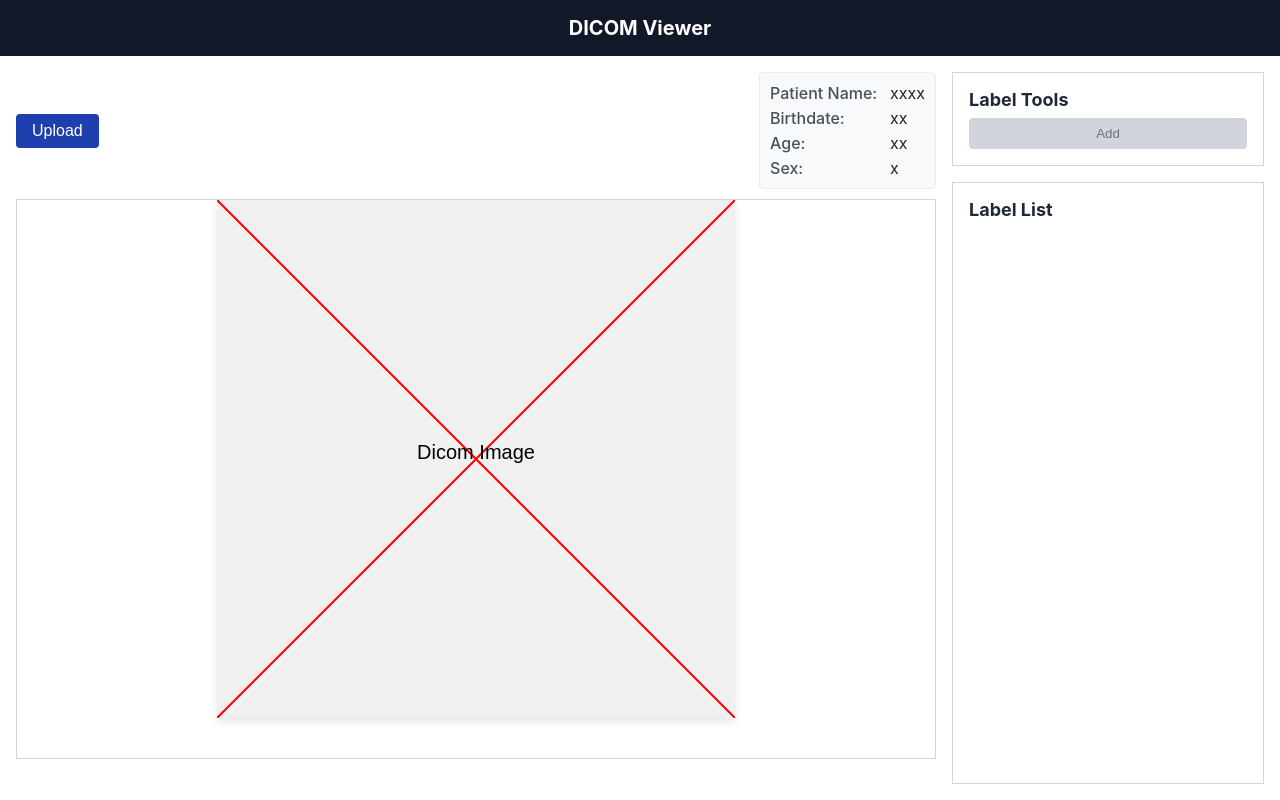
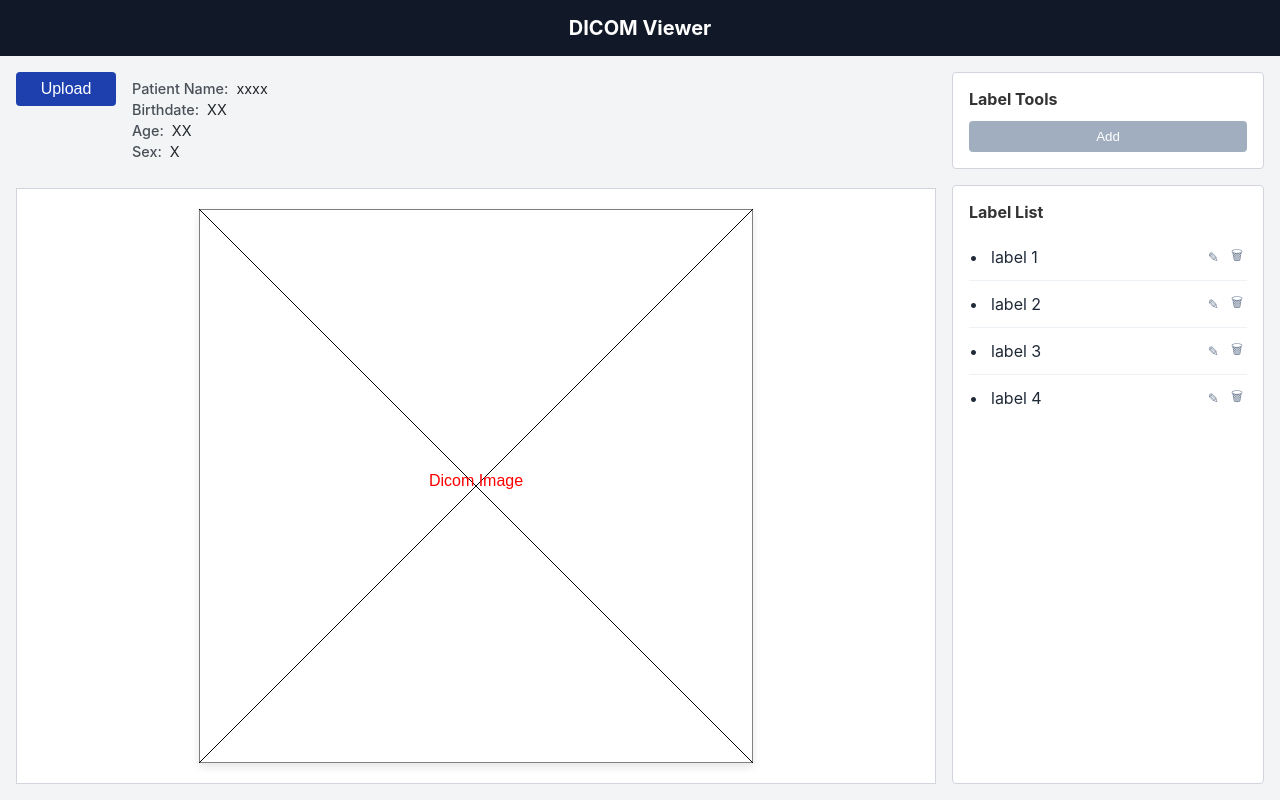
Before and after one commit to D1204416/DICOMViewer, a React (Vite) app: page / in a window 1280 px wide. Built offline with nearby package versions, Linux system fonts and the light colour scheme.

Commit message:
新版layout

```diff
--- a/src/DicomViewer.jsx
+++ b/src/DicomViewer.jsx
@@ -1,4 +1,4 @@
-// src/DicomViewer.jsx (完整更新版)
+// src/DicomViewer.jsx (最終版)
 import React, { useState } from 'react';
 import Header from './components/Header';
 import DicomUploader from './components/DicomUploader';
@@ -16,9 +16,9 @@ const DicomViewer = () => {
   const [dicomData, setDicomData] = useState(null);
   const [patientInfo, setPatientInfo] = useState({
     patientName: 'xxxx',
-    birthdate: 'xx',
-    age: 'xx',
-    sex: 'x'
+    birthdate: 'XX',
+    age: 'XX',
+    sex: 'X'
   });
   const [labels, setLabels] = useState([]);
   const [isDrawing, setIsDrawing] = useState(false);
@@ -143,7 +143,7 @@ const DicomViewer = () => {
             labels={labels}
             currentPolygon={currentPolygon}
             editingLabelIndex={editingLabelIndex}
-            isDrawing={isDrawing} // 傳遞繪製狀態來控制鼠標光標
+            isDrawing={isDrawing}
             onClick={handleCanvasClick}
             onImageUpdate={handleImageUpdate}
           />
--- a/src/components/Header.jsx
+++ b/src/components/Header.jsx
@@ -4,7 +4,7 @@ import React from 'react';
 const Header = ({ title }) => {
   return (
     <div className="header">
-      <h1>{title}</h1>
+      <h1 style={{ margin: 0, fontSize: '20px' }}>{title}</h1>
     </div>
   );
 };
--- a/src/components/LabelList.jsx
+++ b/src/components/LabelList.jsx
@@ -2,42 +2,85 @@
 import React from 'react';
 
 const LabelList = ({
-  labels = [],
-  editingLabelIndex = -1,
-  isDrawing = false,
+  labels,
+  editingLabelIndex,
+  isDrawing,
   onEditLabel,
   onDeleteLabel
 }) => {
   return (
-    <div className="labels-panel">
-      <h2>Label List</h2>
-      <ul className="label-list">
-        {labels.map((label, index) => (
-          <li key={label.id} className="label-item">
-            <span className="label-name">• label {index + 1}</span>
-            <div className="button-group">
+    <div className="label-list">
+      <h3 style={{ margin: '0 0 12px 0', fontSize: '16px', color: '#333' }}>Label List</h3>
+      {labels.length === 0 ? (
+        // 當沒有標籤時，顯示模擬標籤，類似於圖片一的樣式
+        !isDrawing && editingLabelIndex === -1 && (
+          <div>
+            <div className="label-item">
+              <span style={{ marginRight: '5px' }}>•</span>
+              <span className="label-text">label 1</span>
+              <div className="label-actions">
+                <button className="edit-button">✎</button>
+                <button className="delete-button">🗑</button>
+              </div>
+            </div>
+            <div className="label-item">
+              <span style={{ marginRight: '5px' }}>•</span>
+              <span className="label-text">label 2</span>
+              <div className="label-actions">
+                <button className="edit-button">✎</button>
+                <button className="delete-button">🗑</button>
+              </div>
+            </div>
+            <div className="label-item">
+              <span style={{ marginRight: '5px' }}>•</span>
+              <span className="label-text">label 3</span>
+              <div className="label-actions">
+                <button className="edit-button">✎</button>
+                <button className="delete-button">🗑</button>
+              </div>
+            </div>
+            <div className="label-item">
+              <span style={{ marginRight: '5px' }}>•</span>
+              <span className="label-text">label 4</span>
+              <div className="label-actions">
+                <button className="edit-button">✎</button>
+                <button className="delete-button">🗑</button>
+              </div>
+            </div>
+          </div>
+        )
+      ) : (
+        // 如果有標籤，則顯示實際標籤
+        labels.map((label, index) => (
+          <div
+            key={label.id}
+            className={`label-item ${editingLabelIndex === index ? 'editing' : ''}`}
+          >
+            <span style={{ marginRight: '5px' }}>•</span>
+            <span className="label-text">
+              label {index + 1}
+            </span>
+            {editingLabelIndex !== index && !isDrawing && (
+              <div className="label-actions">
                 <button
+                  className="edit-button"
                   onClick={() => onEditLabel(index)}
-                disabled={isDrawing || editingLabelIndex !== -1}
-                className="edit-button"
+                  title="編輯標記"
                 >
-                <svg className="icon" xmlns="http://www.w3.org/2000/svg" viewBox="0 0 20 20" fill="currentColor">
-                  <path d="M13.586 3.586a2 2 0 112.828 2.828l-.793.793-2.828-2.828.793-.793zM11.379 5.793L3 14.172V17h2.828l8.38-8.379-2.83-2.828z" />
-                </svg>
+                  ✎
                 </button>
                 <button
+                  className="delete-button"
                   onClick={() => onDeleteLabel(index)}
-                disabled={isDrawing || editingLabelIndex !== -1}
-                className="delete-button"
+                  title="刪除標記"
                 >
-                <svg className="icon" xmlns="http://www.w3.org/2000/svg" viewBox="0 0 20 20" fill="currentColor">
-                  <path fillRule="evenodd" d="M9 2a1 1 0 00-.894.553L7.382 4H4a1 1 0 000 2v10a2 2 0 002 2h8a2 2 0 002-2V6a1 1 0 100-2h-3.382l-.724-1.447A1 1 0 0011 2H9zM7 8a1 1 0 012 0v6a1 1 0 11-2 0V8zm5-1a1 1 0 00-1 1v6a1 1 0 102 0V8a1 1 0 00-1-1z" clipRule="evenodd" />
-                </svg>
+                  🗑
                 </button>
               </div>
-          </li>
-        ))}
-      </ul>
+            )}
+          </div>
+        ))
+      )}
     </div>
   );
 };
--- a/src/components/LabelTools.jsx
+++ b/src/components/LabelTools.jsx
@@ -3,8 +3,8 @@ import React from 'react';
 
 const LabelTools = ({ onAddLabel, disabled }) => {
   return (
-    <div className="tools-panel">
-      <h2>Label Tools</h2>
+    <div className="label-tools">
+      <h3 style={{ margin: '0 0 12px 0', fontSize: '16px', color: '#333' }}>Label Tools</h3>
       <button
         onClick={onAddLabel}
         disabled={disabled}
--- a/src/styles/index.css
+++ b/src/styles/index.css
@@ -1,4 +1,4 @@
-/* src/styles/index.css */
+/* src/styles/index.css - 整合修改版 */
 :root {
   --primary-color: #1e40af;
   --primary-hover: #1e3a8a;
@@ -27,6 +27,7 @@ body {
   -webkit-font-smoothing: antialiased;
   -moz-osx-font-smoothing: grayscale;
   color: var(--text-color);
+  background-color: var(--background-color);
 }
 
 .app {
@@ -44,6 +45,7 @@ body {
 
 .header h1 {
   font-size: 1.25rem;
+  margin: 0;
 }
 
 .main-content {
@@ -74,7 +76,6 @@ body {
 
 .top-controls {
   display: flex;
-  justify-content: space-between;
   align-items: flex-start;
   margin-bottom: 1rem;
 }
@@ -87,6 +88,8 @@ body {
   border-radius: 0.25rem;
   cursor: pointer;
   font-size: 1rem;
+  min-width: 100px;
+  text-align: center;
 }
 
 .upload-button:hover {
@@ -94,7 +97,7 @@ body {
 }
 
 .upload-button:disabled {
-  background-color: var(--border-color);
+  background-color: #ccc;
   cursor: not-allowed;
 }
 
@@ -104,45 +107,25 @@ body {
 
 /* Patient Info styles */
 .patient-info {
-  display: flex;
-  flex-direction: column;
-  padding: 10px;
-  background-color: #f8f9fa;
-  border-radius: 4px;
-  border: 1px solid #e9ecef;
-  margin-left: 10px;
-  max-width: 400px;
+  margin-left: 1rem;
+  padding: 0.5rem 0;
 }
 
-
 .info-row {
-  display: flex;
-  margin-bottom: 5px;
-}
-
-.info-row:last-child {
-  margin-bottom: 0;
+  margin-bottom: 0.25rem;
+  font-size: 0.9rem;
 }
 
 .info-label {
   font-weight: 500;
-  min-width: 120px;
+  display: inline-block;
+  margin-right: 0.5rem;
   color: #495057;
 }
 
 .info-value {
   color: #212529;
 }
-
-/* 讓 PatientName 和 Info 在同一行 */
-.top-controls {
-  display: flex;
-  align-items: center;
-  margin-bottom: 10px;
-}
-
-
-
 
 /* 添加到您的 CSS 文件中 */
 .canvas-container {
@@ -152,7 +135,10 @@ body {
   background-color: white;
   overflow: hidden;
   /* 防止內容溢出 */
-  max-height: 70vh;
+  min-height: 70vh;
+  display: flex;
+  align-items: center;
+  justify-content: center;
   user-select: none;
   /* 防止在拖動時選中文字 */
 }
@@ -160,7 +146,7 @@ body {
 canvas {
   touch-action: none;
   /* 防止移動設備的觸控導致頁面縮放或滾動 */
-  background-color: #f0f0f0;
+  background-color: white;
   box-shadow: 0 4px 8px rgba(0, 0, 0, 0.1);
 }
 
@@ -248,12 +234,6 @@ canvas {
   }
 }
 
-/* 調整上傳按鈕在加載狀態下的樣式 */
-.upload-button:disabled {
-  background-color: #ccc;
-  cursor: not-allowed;
-}
-
 /* 繪製控制區域的樣式補充 */
 .drawing-controls {
   margin-top: 0.5rem;
@@ -274,6 +254,7 @@ canvas {
   display: flex;
   justify-content: center;
   gap: 10px;
+  margin-top: 8px;
 }
 
 .finish-button {
@@ -283,6 +264,9 @@ canvas {
   border: none;
   border-radius: 0.25rem;
   cursor: pointer;
+  font-size: 14px;
+  font-weight: 500;
+  min-width: 100px;
 }
 
 .finish-button:hover {
@@ -296,140 +280,95 @@ canvas {
   border: none;
   border-radius: 0.25rem;
   cursor: pointer;
+  font-size: 14px;
+  font-weight: 500;
+  min-width: 100px;
 }
 
 .cancel-button:hover {
   background-color: var(--danger-hover);
 }
 
-.finish-button {
-  background-color: var(--secondary-color);
-  color: white;
-  padding: 0.5rem 1rem;
-  border: none;
-  border-radius: 0.25rem;
-  cursor: pointer;
-  margin-top: 0.5rem;
-}
-
-.finish-button:hover {
-  background-color: var(--secondary-hover);
-}
-
-.tools-panel {
+/* 標籤工具區域 */
+.label-tools {
+  background-color: white;
+  border: 1px solid var(--border-color);
+  border-radius: 4px;
+  padding: 1rem;
   margin-bottom: 1rem;
-  border: 1px solid var(--border-color);
-  padding: 1rem;
-  background-color: white;
-}
-
-.tools-panel h2 {
-  font-size: 1.125rem;
-  font-weight: bold;
-  margin-bottom: 0.5rem;
-}
-
-.add-button {
-  width: 100%;
-  background-color: var(--primary-color);
-  color: white;
-  padding: 0.5rem 1rem;
-  border: none;
-  border-radius: 0.25rem;
-  cursor: pointer;
-}
-
-.add-button:hover {
-  background-color: var(--primary-hover);
-}
-
-.add-button:disabled {
-  background-color: var(--border-color);
-  color: #6b7280;
-  cursor: not-allowed;
-}
-
-.labels-panel {
-  flex: 1;
-  border: 1px solid var(--border-color);
-  padding: 1rem;
-  background-color: white;
-  overflow-y: auto;
-}
-
-.labels-panel h2 {
-  font-size: 1.125rem;
-  font-weight: bold;
-  margin-bottom: 0.5rem;
 }
 
 .label-list {
-  list-style: none;
+  background-color: white;
+  border: 1px solid var(--border-color);
+  border-radius: 4px;
+  padding: 1rem;
+  flex: 1;
+  overflow-y: auto;
 }
 
 .label-item {
   display: flex;
   align-items: center;
-  margin-bottom: 0.5rem;
-  border-bottom: 1px solid var(--border-color);
-  padding-bottom: 0.5rem;
+  padding: 0.5rem 0;
+  border-bottom: 1px solid #edf2f7;
 }
 
-.label-name {
-  margin-right: 0.5rem;
+.label-item:last-child {
+  border-bottom: none;
 }
 
-.button-group {
-  margin-left: auto;
+.label-text {
+  flex: 1;
+  margin-left: 0.5rem;
+}
+
+.label-actions {
   display: flex;
 }
 
-.edit-button {
-  background-color: var(--primary-color);
-  color: white;
-  padding: 0.25rem 0.5rem;
+.label-actions button {
+  background: none;
   border: none;
-  border-radius: 0.25rem;
-  margin-right: 0.5rem;
   cursor: pointer;
-  font-size: 0.75rem;
-  display: flex;
-  align-items: center;
+  padding: 0.25rem;
+  margin-left: 0.25rem;
+  color: #718096;
+  transition: color 0.2s;
+}
+
+.label-actions button:hover {
+  color: var(--primary-color);
 }
 
 .edit-button:hover {
-  background-color: var(--primary-hover);
-}
-
-.edit-button:disabled {
-  background-color: var(--border-color);
-  cursor: not-allowed;
-}
-
-.delete-button {
-  background-color: var(--danger-color);
-  color: white;
-  padding: 0.25rem 0.5rem;
-  border: none;
-  border-radius: 0.25rem;
-  cursor: pointer;
-  font-size: 0.75rem;
-  display: flex;
-  align-items: center;
+  color: var(--secondary-color);
 }
 
 .delete-button:hover {
-  background-color: var(--danger-hover);
+  color: var(--danger-color);
 }
 
-.delete-button:disabled {
-  background-color: var(--border-color);
-  cursor: not-allowed;
+/* 按鈕樣式 */
+.add-button {
+  background-color: var(--secondary-color);
+  color: white;
+  padding: 0.5rem 1rem;
+  border: none;
+  border-radius: 4px;
+  cursor: pointer;
+  width: 100%;
+  font-weight: 500;
+  transition: background-color 0.2s;
 }
 
-.icon {
-  width: 1rem;
-  height: 1rem;
+.add-button:hover {
+  background-color: var(--secondary-hover);
+}
+
+.add-button:disabled {
+  background-color: #a0aec0;
+  cursor: not-allowed;
 }
 
 /* 自訂滾動條樣式 */
--- a/src/utils/dicomHelper.js
+++ b/src/utils/dicomHelper.js
@@ -303,24 +303,35 @@ export const drawPolygon = (ctx, points, isEditing) => {
  * @param {number} width - Canvas寬度
  * @param {number} height - Canvas高度
  */
+// drawDefaultImage 函數
 export const drawDefaultImage = (ctx, width, height) => {
+  // 清除畫布
   ctx.clearRect(0, 0, width, height);
-  ctx.fillStyle = '#f0f0f0';
+
+  // 背景設為白色
+  ctx.fillStyle = 'white';
   ctx.fillRect(0, 0, width, height);
 
-  // 畫一個X
+  // 畫黑色的邊框
+  ctx.beginPath();
+  ctx.rect(0, 0, width, height);
+  ctx.strokeStyle = '#000';
+  ctx.lineWidth = 1;
+  ctx.stroke();
+
+  // 畫一個 X (黑色線條，符合圖片一)
   ctx.beginPath();
   ctx.moveTo(0, 0);
   ctx.lineTo(width, height);
   ctx.moveTo(width, 0);
   ctx.lineTo(0, height);
-  ctx.strokeStyle = '#ff0000';
-  ctx.lineWidth = 2;
+  ctx.strokeStyle = '#000';
+  ctx.lineWidth = 1;
   ctx.stroke();
 
-  // 添加文字
-  ctx.font = '20px Arial';
-  ctx.fillStyle = '#000';
+  // 添加文字 (紅色文字，符合圖片一)
+  ctx.font = '16px Arial';
+  ctx.fillStyle = '#ff0000';
   ctx.textAlign = 'center';
   ctx.fillText('Dicom Image', width / 2, height / 2);
 };
```
Lines whose indentation alone changed are shown as unchanged.
